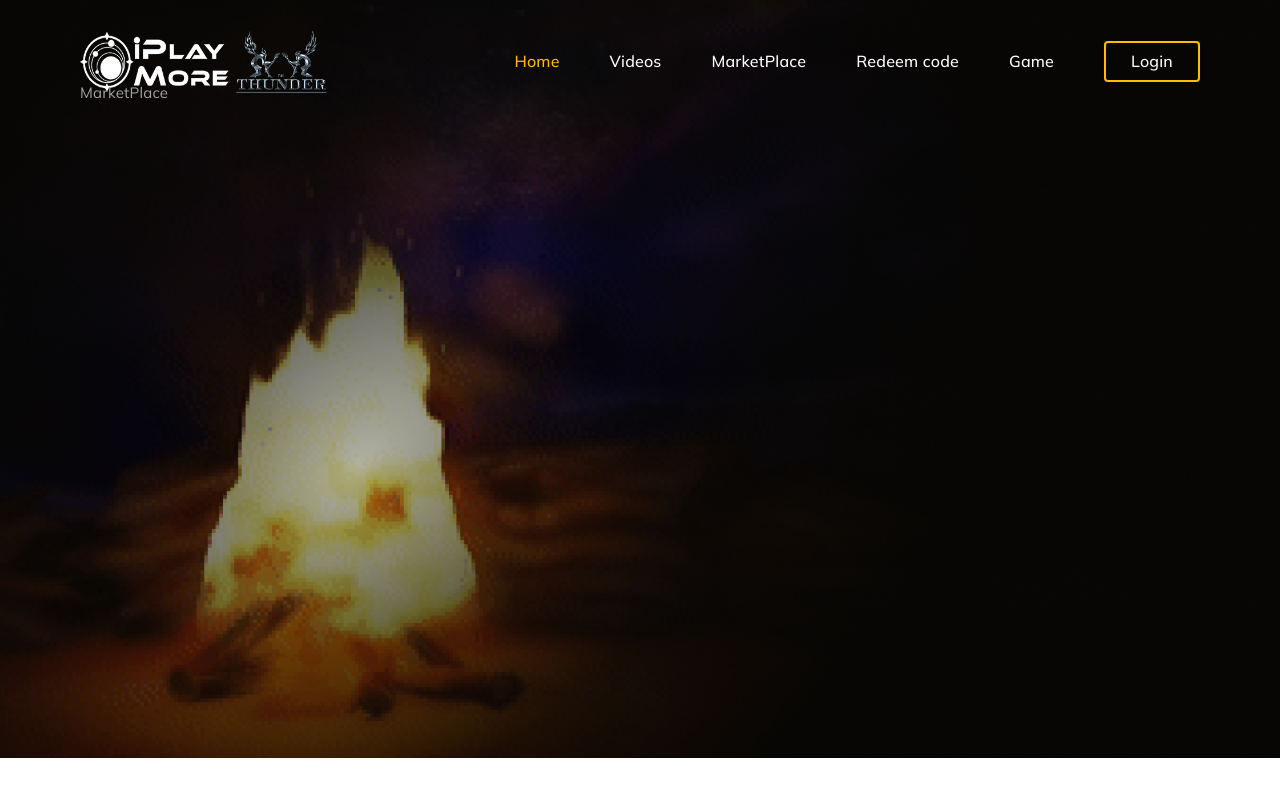
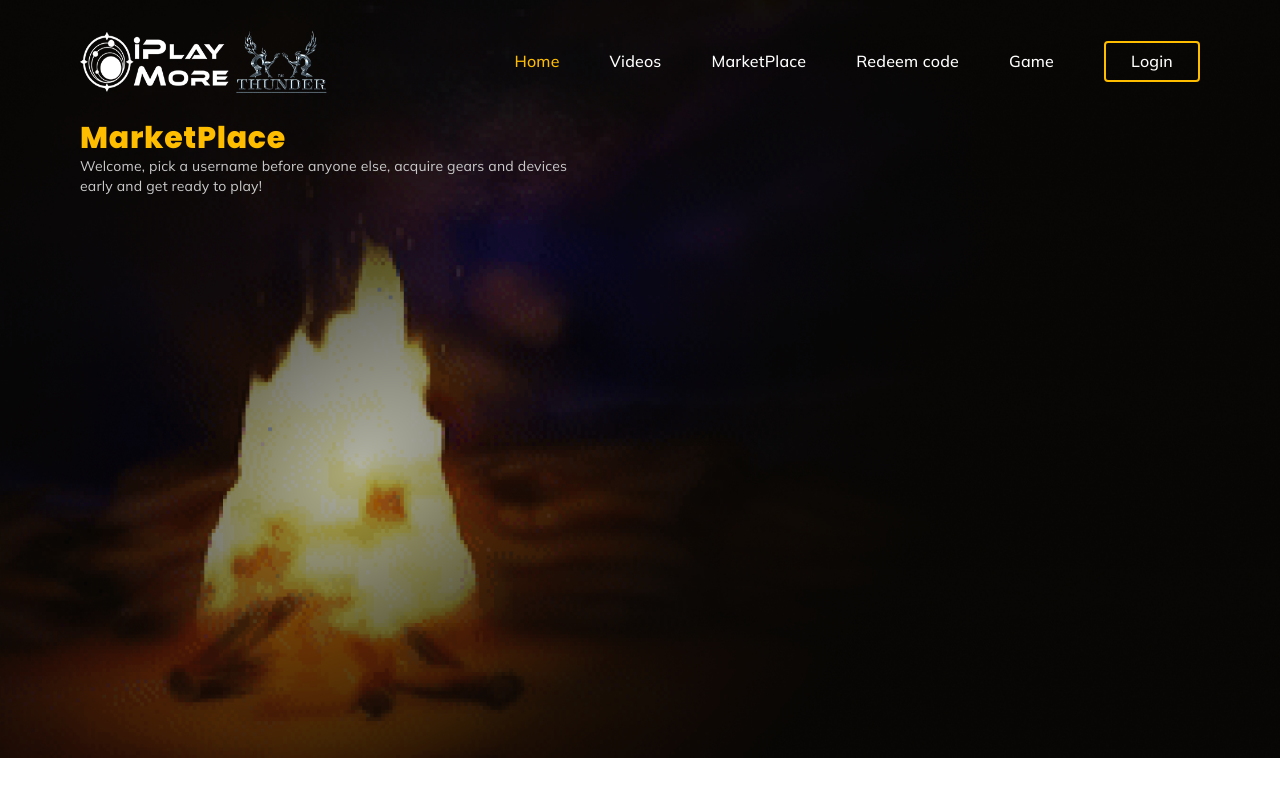
Before and after one commit to incredigroup/redeem_iplaymore, a Next.js app: page /marketplace in a window 1280 px wide. Shown: the top 796 px of the page. Built offline with nearby package versions, Linux system fonts and the light colour scheme.

Commit message:
initial pages

```diff
--- a/pages/game.jsx
+++ b/pages/game.jsx
@@ -7,7 +7,18 @@ import PortfolioModal from "@/src/components/popup/PortfolioModal";
 const Game = ( { data } ) => {
   const [modal, setModal] = useState(false);
   return (
-    <div >Game</div>
+    <Fragment >
+        <div className="flex md:flex-row" >
+            <div className="flex-[0.5] md:flex-[0.5]">
+                <h1 className="h1-text-responsive">Game</h1>
+                <p className="descri-text">Welcome, pick a username before anyone else, acquire gears and devices <br className="hidden xl:block"/>early and get ready to play!
+                </p>
+            </div>
+            <div className="flex-[0.4] md:flex-[0.4] pt-12 ">
+
+            </div>
+        </div>
+    </Fragment>
   );
 };
 export default Game;
--- a/pages/home.jsx
+++ b/pages/home.jsx
@@ -1,4 +1,4 @@
-import { useContext , useEffect} from "react";
+import { useContext , useEffect, Fragment} from "react";
 import { context } from "@/src/hooks/context";
 import AnimatedText from "@/src/components/AnimatedText";
 import State from "@/src/hooks/context";
@@ -13,18 +13,18 @@ const Home = ({ activeWithBtn, route }) => {
   const { changeNav } = navContext;
 
   return (
-    <div className="edrea_tm_section animated" id="home">
-      <div className="section_inner">
-        <div className="edrea_tm_home">
-          <h3 className="name">
-            <span className="coloring">{homeData.lastName}</span>
-          </h3>
-          <h3 className="job">
-            <AnimatedText />
-          </h3>
+    <Fragment >
+        <div className="flex md:flex-row" >
+            <div className="flex-[0.5] md:flex-[0.5]">
+                <h1 className="h1-text-responsive">Home</h1>
+                <p className="descri-text">Welcome to Iplaymore about Thunder Game <br className="hidden xl:block"/>early and get ready to play!
+                </p>
+            </div>
+            <div className="flex-[0.4] md:flex-[0.4] pt-12 ">
+
+            </div>
         </div>
-      </div>
-    </div>
+    </Fragment>
   );
 };
 export default Home;
--- a/pages/marketplace.jsx
+++ b/pages/marketplace.jsx
@@ -53,8 +53,18 @@ const aboutData = {
 const MarketPlace = () => {
   const [popup, setPopup] = useState(false);
   return (
-    <div>MarketPlace</div>
+    <Fragment >
+        <div className="flex md:flex-row" >
+            <div className="flex-[0.5] md:flex-[0.5]">
+                <h1 className="h1-text-responsive">MarketPlace</h1>
+                <p className="descri-text">Welcome, pick a username before anyone else, acquire gears and devices <br className="hidden xl:block"/>early and get ready to play!
+                </p>
+            </div>
+            <div className="flex-[0.4] md:flex-[0.4] pt-12 ">
 
+            </div>
+        </div>
+    </Fragment>
   );
 };
 export default MarketPlace;
--- a/pages/videos.jsx
+++ b/pages/videos.jsx
@@ -8,7 +8,19 @@ import State from "@/src/hooks/context";
 const Videos = ( { data } ) => {
   const [modal, setModal] = useState(false);
   return (
-    <div>I am video</div>
+    <Fragment >
+      <div className="flex md:flex-row" >
+          <div className="flex-[0.5] md:flex-[0.5]">
+              <h1 className="h1-text-responsive">Videos</h1>
+              <p className="descri-text">Welcome, pick a username before anyone else, acquire gears and devices <br className="hidden xl:block"/>early and get ready to play!
+              </p>
+          </div>
+          <div className="flex-[0.4] md:flex-[0.4] pt-12 ">
+
+          </div>
+      </div>
+  </Fragment>
+
   );
 };
 export default Videos;
```
